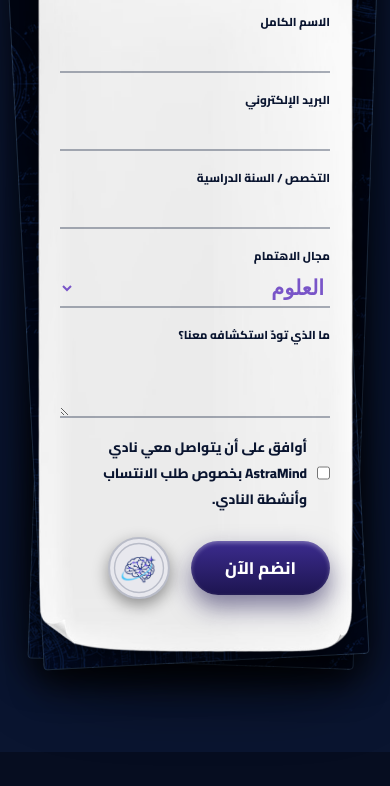
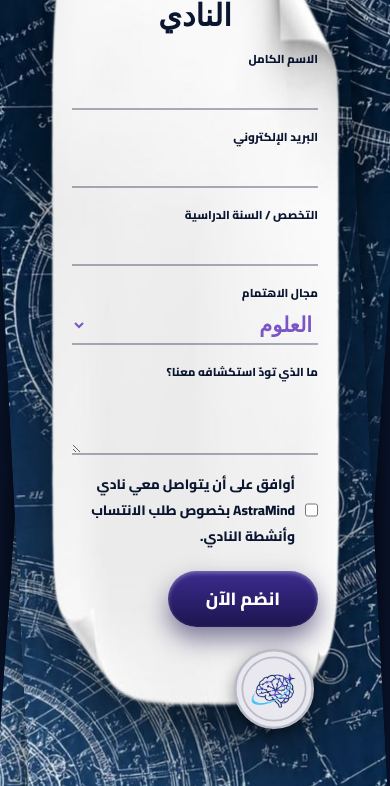
Before and after one commit to nexaamdz-art/Project, a website: page index.html in a window 390 px wide. Shown: the part 5484-6270 px from the top of the page. Drawn offline with Linux system fonts and the light colour scheme; a web font is replaced by a local one.

```diff
--- a/index.html
+++ b/index.html
@@ -139,21 +139,18 @@ section{position:relative;padding:120px max(6vw,22px) 90px;min-height:80vh}.pgn{
 .code{background:#fbfaf4;color:#1d3a66;padding:18px;font:600 .8rem/1.5 monospace;direction:ltr;box-shadow:0 14px 26px #0007;transform:rotate(1.5deg);position:relative}.code:before{content:"";position:absolute;top:-10px;left:40%;width:70px;height:22px;background:#58bdeb99;transform:rotate(3deg)}
 .cork .ttlc{grid-column:1/-1;text-align:center;font:700 1.8rem var(--ser);color:#fff;text-shadow:0 2px 6px #0008}
 /* 06 join */
-.jn{display:grid;grid-template-columns:minmax(0,.8fr) minmax(0,1.2fr);gap:50px;align-items:center}.stack{position:relative}.stack:before,.stack:after{content:"";position:absolute;inset:clamp(24px,3.6vw,38px) clamp(16px,2.5vw,26px);background:#122c5c url(assets/kit/blueprint.jpg) center/cover;background-blend-mode:multiply;border:1px solid rgba(159,214,255,.22);border-radius:4px;box-shadow:0 16px 32px #0009;pointer-events:none}.stack:before{transform:rotate(2deg) translate(10px,6px)}.stack:after{transform:rotate(-3deg) translate(-10px,4px)}
-.letter{position:relative;z-index:2;background:none;isolation:isolate;color:var(--n);padding:clamp(74px,14vw,110px) clamp(44px,8.5vw,72px) clamp(80px,15vw,116px);opacity:0;transform:translateY(36px) rotate(-1.5deg);transition:transform .85s .12s var(--e),opacity .75s .12s ease}
-.stack.in .letter{opacity:1;transform:translateY(0) rotate(0deg)}
-.letter::before{content:"";position:absolute;inset:0;z-index:-1;pointer-events:none;border:1px solid transparent;border-image-source:url(assets/kit/paper.png);border-image-slice:160 132 112 96 fill;border-image-width:clamp(92px,24vw,134px) clamp(76px,20vw,110px) clamp(68px,18vw,96px) clamp(58px,15vw,84px);border-image-repeat:stretch;filter:drop-shadow(0 28px 36px rgba(0,0,0,.55)) drop-shadow(0 4px 8px rgba(0,0,0,.35))}
-[dir=ltr] .letter::before{transform:scaleX(-1)}
-.lh{display:flex;align-items:center;gap:12px;color:var(--v);justify-content:center;margin-bottom:14px}.lh .lg{width:74px}.letter h3{font:700 clamp(1.45rem,3vw,1.9rem)/1.25 var(--ser);text-align:center;margin-bottom:14px}.fg{display:grid;grid-template-columns:1fr 1fr;gap:16px 22px}.fg .f{grid-column:1/-1}
+.jn{display:grid;grid-template-columns:minmax(0,.8fr) minmax(0,1.2fr);gap:50px;align-items:center}.stack{position:relative}.stack:before,.stack:after{content:"";position:absolute;inset:0;background:#1c3f78 repeating-linear-gradient(transparent 0 26px,#ffffff30 26px 27px);border-radius:4px;box-shadow:0 14px 30px #0008}.stack:before{transform:rotate(4deg) translate(14px,8px)}.stack:after{transform:rotate(-3deg) translate(-12px,4px)}
+.letter{position:relative;z-index:2;background:#fbfaf4 var(--tex);color:var(--n);padding:44px 38px;box-shadow:0 30px 70px #000a;border-radius:4px;clip-path:polygon(0 0,86% 0,100% 9%,100% 100%,0 100%)}.letter:before{content:"";position:absolute;top:0;inset-inline-end:0;width:14%;aspect-ratio:1;background:linear-gradient(225deg,#c9c8c3 50%,transparent 50%)}
+.lh{display:flex;align-items:center;gap:12px;color:var(--v);justify-content:center;margin-bottom:14px}.lh .lg{width:78px}.letter h3{font:700 1.9rem var(--ser);text-align:center;margin-bottom:14px}.fg{display:grid;grid-template-columns:1fr 1fr;gap:16px 22px}.fg .f{grid-column:1/-1}
 label{display:flex;flex-direction:column;font:700 .72rem monospace;letter-spacing:.1em;text-transform:uppercase;gap:2px}input,select,textarea{font:600 1.3rem var(--hand);color:var(--v);background:transparent;border:0;border-bottom:2px solid rgba(16,29,58,.35);padding:6px 2px;outline:0;width:100%}input:focus,select:focus,textarea:focus{border-bottom-color:var(--v);background:rgba(121,85,200,.07)}textarea{min-height:70px;resize:vertical}.hid{display:none}
-.jrow{display:flex;align-items:center;flex-wrap:wrap;gap:14px 18px;margin-top:22px}.jbtn{font-size:1.05rem;padding:14px 34px;background:linear-gradient(#3c2c8f,#1d1550);box-shadow:inset 0 2px 4px #fff5,0 12px 24px #1d155088}.wax{width:clamp(68px,14vw,88px);flex-shrink:0;filter:drop-shadow(0 6px 8px #0006)}.ok{position:absolute;inset-inline-end:clamp(46px,8vw,76px);bottom:clamp(56px,10vw,84px);font:700 1.6rem var(--hand);color:#1a9d5a;border:4px solid #1a9d5a;padding:6px 14px;border-radius:8px;transform:rotate(-12deg);opacity:0;pointer-events:none}.ok.on{opacity:1}#fe{font:600 1.2rem var(--hand);color:#c4152e}
+.jrow{display:flex;align-items:center;gap:18px;margin-top:22px}.jbtn{font-size:1.1rem;padding:14px 38px;background:linear-gradient(#3c2c8f,#1d1550);box-shadow:inset 0 2px 4px #fff5,0 12px 24px #1d155088}.wax{width:88px;filter:drop-shadow(0 6px 8px #0006)}.ok{position:absolute;inset-inline-end:20px;bottom:30px;font:700 1.6rem var(--hand);color:#1a9d5a;border:4px solid #1a9d5a;padding:6px 14px;border-radius:8px;transform:rotate(-12deg);opacity:0;pointer-events:none}.ok.on{opacity:1}#fe{font:600 1.2rem var(--hand);color:#c4152e}
 footer{background:#060d20;color:#c1cce0;padding:44px 6vw;text-align:center;display:flex;flex-direction:column;gap:12px;align-items:center}footer .so{display:flex;gap:10px;flex-wrap:wrap;justify-content:center}footer .so a{padding:8px 18px;border-radius:99px;background:rgba(255,255,255,.08);font-weight:700;font-size:.85rem}
 .ann{position:fixed;top:0;left:0;right:0;z-index:60;display:flex;justify-content:center;align-items:center;gap:12px;padding:8px 44px;background:linear-gradient(90deg,var(--v),#4b6bd8,var(--s));font-weight:800;font-size:.85rem}.ann button{position:absolute;inset-inline-end:12px;background:none;border:0;color:#fff;font-size:1.3rem;cursor:pointer}body.ha .top{top:50px}
 #flip{position:fixed;inset:0;z-index:200;perspective:2200px;pointer-events:none;visibility:hidden;--a:1}[dir=rtl] #flip{--a:-1}#flip.in,#flip.out{visibility:visible;pointer-events:auto}#flip .fp{position:absolute;inset:0;background:var(--p) var(--tex);transform-origin:left center;display:grid;place-items:center;text-align:center;color:var(--n)}[dir=rtl] #flip .fp{transform-origin:right center}#flip b{display:block;font:700 clamp(2.4rem,9vw,5rem) var(--ser)}#flip small{font:600 1.8rem var(--hand);color:var(--v)}#flip.in .fp{animation:pi .7s var(--e) forwards}#flip.out .fp{animation:po .85s var(--e) forwards}@keyframes pi{from{transform:rotateY(calc(var(--a)*-100deg))}to{transform:none}}@keyframes po{to{transform:rotateY(calc(var(--a)*-100deg))}}
 .skip{position:fixed;top:-60px;left:12px;z-index:300;background:#fff;color:var(--n);padding:10px 16px;border-radius:10px;font-weight:800}.skip:focus{top:12px}:focus-visible{outline:3px solid var(--s);outline-offset:3px}
 @media(max-width:980px){.mb{display:grid;place-items:center;width:40px;height:40px;border-radius:50%;border:0;background:#fff;color:var(--n);margin-inline-start:auto;font-size:1.2rem}.links{position:absolute;top:64px;inset-inline:0;flex-direction:column;padding:12px;border-radius:26px;background:rgba(10,21,48,.97);opacity:0;pointer-events:none;transform:translateY(-12px);transition:.35s}.links.open{opacity:1;pointer-events:auto;transform:none}.tools .clay{display:none}.jn{grid-template-columns:1fr}.cork{grid-template-columns:repeat(2,minmax(0,1fr))}.bp{grid-column:span 2}}
-@media(max-width:600px){.tp{width:82%;top:-8.5%;inset-inline-start:-5%}.campus{inset:13% 1% 10% 1%}.tpx{font-size:.76rem}.tpx small{font-size:.64rem}.bt{width:88%;bottom:4%}.btx{font-size:.72rem}.btx span:last-child{font-size:.86rem}.ph{width:30%}.cover{max-width:100%}.hero{padding-inline:14px;padding-top:78px}section{padding:100px 16px 70px}.cover{aspect-ratio:.8}.tile{grid-template-columns:1fr}.dt{flex-direction:row;align-items:center;justify-content:space-around}.dt small{padding:10px}.gl{flex-direction:column;align-items:flex-start;padding:20px}.gl img{width:100%;height:150px}.fg{grid-template-columns:1fr}}
-@media(prefers-reduced-motion:reduce){*{animation-duration:.001s!important;animation-delay:0s!important;transition-duration:.001s!important}.gr,.brain-aura{animation:none!important}.chalk .dr .npath,.eq-txt,.eq-ul{stroke-dashoffset:0!important;fill-opacity:.96!important}.ndot{display:none!important}.sn,.fo{opacity:1!important;transform:rotate(var(--r,var(--fr,0deg)))!important}.letter{opacity:1!important;transform:none!important}}
+@media(max-width:600px){.tp{width:82%;top:-8.5%;inset-inline-start:-5%}.campus{inset:13% 1% 10% 1%}.tpx{font-size:.76rem}.tpx small{font-size:.64rem}.bt{width:88%;bottom:4%}.btx{font-size:.72rem}.btx span:last-child{font-size:.86rem}.ph{width:30%}.cover{max-width:100%}.hero{padding-inline:14px;padding-top:78px}section{padding:100px 16px 70px}.cover{aspect-ratio:.8}.tile{grid-template-columns:1fr}.dt{flex-direction:row;align-items:center;justify-content:space-around}.dt small{padding:10px}.gl{flex-direction:column;align-items:flex-start;padding:20px}.gl img{width:100%;height:150px}.fg{grid-template-columns:1fr}.letter{padding:30px 18px}.jrow{flex-direction:column;align-items:flex-start}}
+@media(prefers-reduced-motion:reduce){*{animation-duration:.001s!important;animation-delay:0s!important;transition-duration:.001s!important}.gr,.brain-aura{animation:none!important}.chalk .dr .npath,.eq-txt,.eq-ul{stroke-dashoffset:0!important;fill-opacity:.96!important}.ndot{display:none!important}.sn,.fo{opacity:1!important;transform:rotate(var(--r,var(--fr,0deg)))!important}}
 
 /* v4 real-asset layer */
 .cmp{display:none}.compass{position:absolute;width:min(17%,140px);inset-inline-end:1%;top:40%;z-index:6;filter:drop-shadow(0 12px 16px #000a);animation:spn 12s ease-in-out infinite alternate}
@@ -165,7 +162,7 @@ footer{background:#060d20;color:#c1cce0;padding:44px 6vw;text-align:center;displ
 .gl{position:relative;background:url(assets/kit/glass.png) 50.3% 50.4%/138% 169% no-repeat;backdrop-filter:none;box-shadow:none;padding:22px 26px;border-radius:18px;overflow:hidden;filter:drop-shadow(0 16px 24px #000a)}
 .cork{background:#b98a58 url(assets/aistudio/6028738745cedb0b366b2e773725f33b_ec1ba71e.jpg) center/100% 100% no-repeat;border:0}.cork .pol{background:none;padding:0;box-shadow:none;filter:drop-shadow(0 12px 14px #0008)}.cork .pol:before{content:"";position:absolute;inset:-4% -5% -4% -5%;background:url(assets/kit/pol-tape.png) center/100% 100% no-repeat;z-index:2;pointer-events:none}.cork .pol:nth-child(even):before{background-image:url(assets/kit/pol-clip.png)}.cork .pol img{position:relative;aspect-ratio:1/1;padding:15% 15% 26%;object-fit:cover;box-sizing:border-box}.cork .pol .clp{display:none}.cork .pol figcaption{z-index:3;bottom:8%}
 .cork .pin{position:absolute;width:34px;z-index:8;filter:drop-shadow(0 6px 6px #0007)}.cork .code{padding:0;background:none;box-shadow:none;filter:drop-shadow(0 14px 20px #0009)}.cork .code img{border-radius:8px}.cork .code:before{display:none}.cork .bp{background-image:url(assets/kit/blueprint.jpg);background-size:cover}.cork .spp{position:absolute;width:70px;z-index:8;rotate:-40deg;filter:drop-shadow(0 6px 6px #0008)}
-
+.letter{background:transparent url(assets/kit/paper.png) center/100% 100% no-repeat;clip-path:none;box-shadow:none;filter:drop-shadow(0 30px 40px #000a);padding:64px 56px}.letter:before{display:none}.stack:before,.stack:after{background:#1c3f78 url(assets/kit/blueprint.jpg) center/cover}
 .seal img{width:100%;height:100%;object-fit:contain;filter:contrast(1.14) brightness(1.03)}
 .cork .gp{grid-column:span 2;transform:rotate(-1.2deg);position:relative;filter:drop-shadow(0 14px 20px #0009)}.cork .gp img{width:100%;border-radius:2px}.cork .gp:before{content:"";position:absolute;top:-12px;left:42%;width:90px;height:26px;background:url(assets/kit/tape.png) center/100% 100%;z-index:3;rotate:-4deg}
 #activities{overflow:hidden}
```
